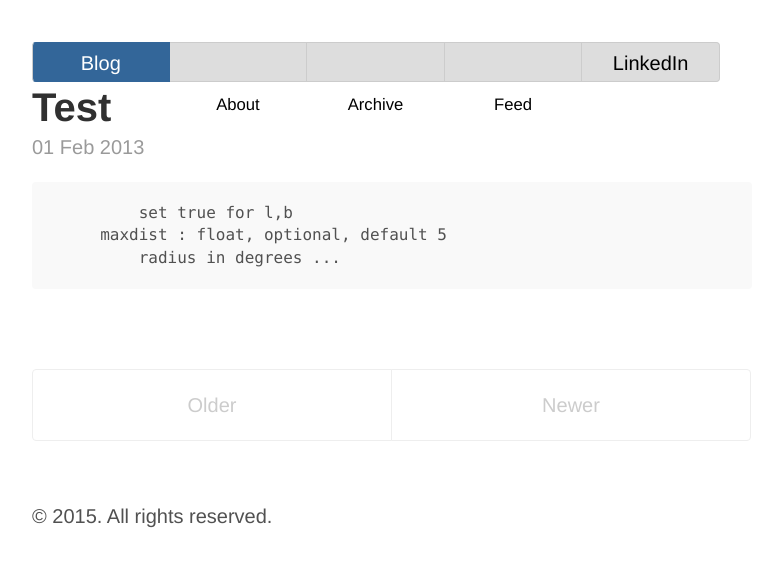
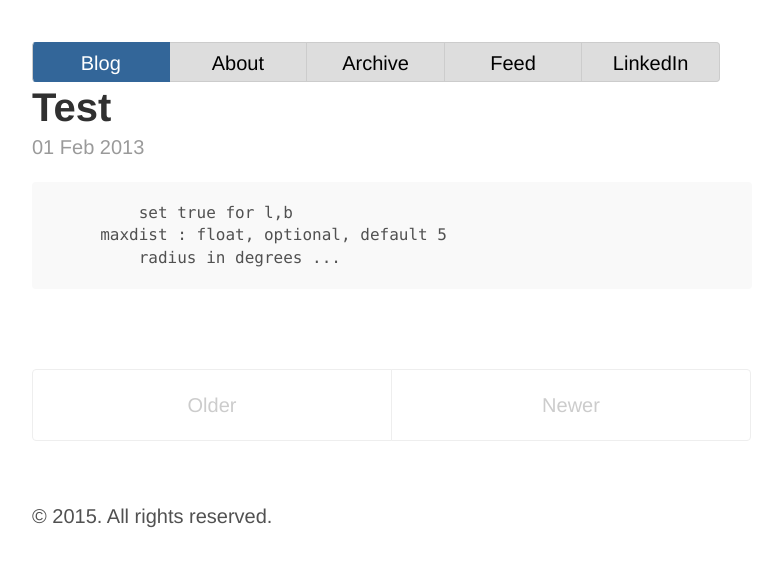
Before and after one commit to 963/963.github.io, a Jekyll site: the page built from index.html, in a window 1280 px wide. Shown: the top 567 px of the page, without its empty margins (248-1030 px from the left). Built offline with Jekyll 4.4.1, drawn with Linux system fonts in a browser that asks for light colours; Markdown is read by kramdown in place of the engine named in the settings; the list of posts is cut into pages by our own code.

Commit message:
small tags removed

```diff
--- a/_layouts/default.html
+++ b/_layouts/default.html
@@ -15,7 +15,7 @@
           {% for page in site.pages_list %}
               <div class="navitem">
 
-              	&nbsp;&nbsp;&nbsp;<small><a href="{{ page[1]  }}">{{ page[0] }}</a></small>
+              	<a href="{{ page[1]  }}">{{ page[0] }}</a>
 
               	</div>
           {% endfor %}
```
